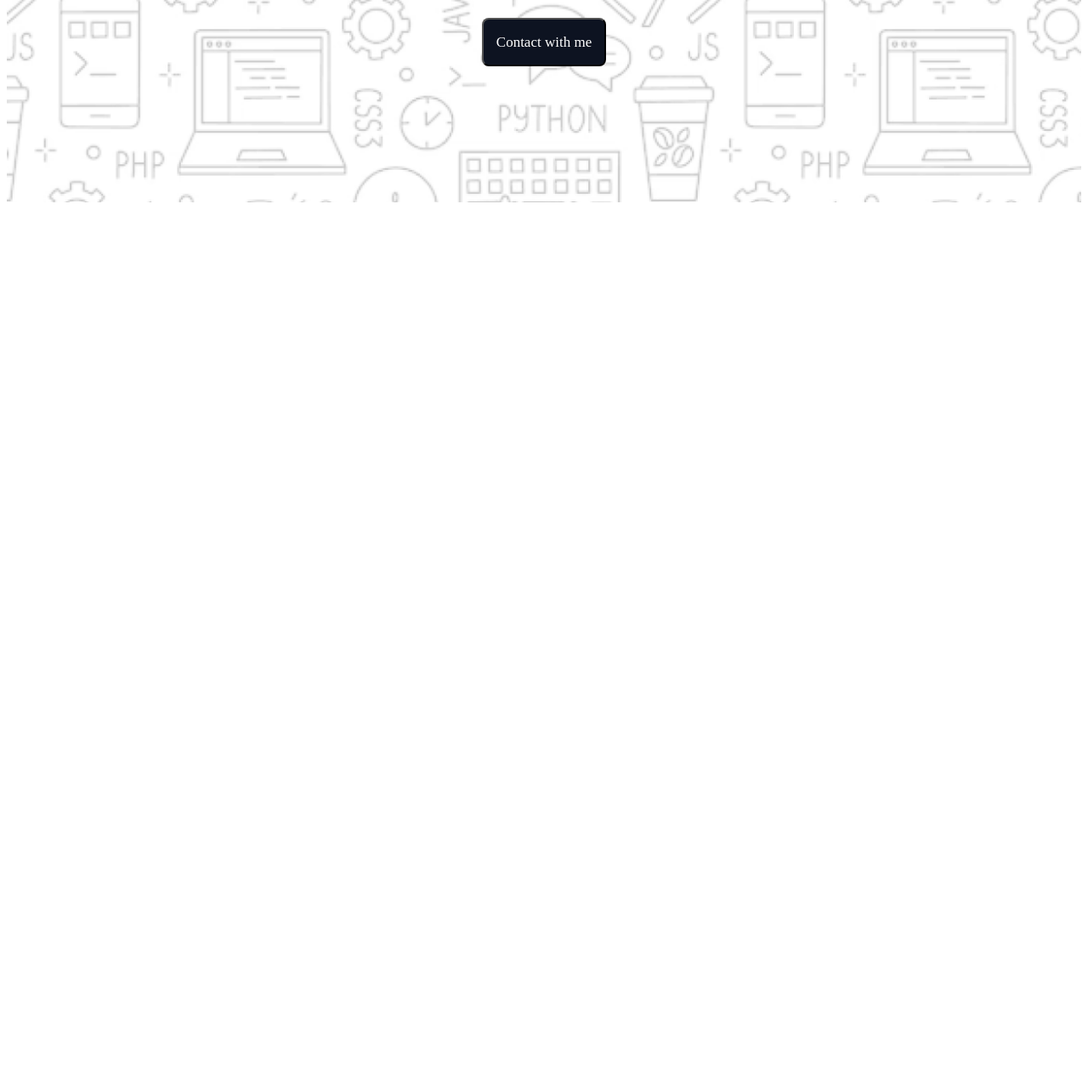
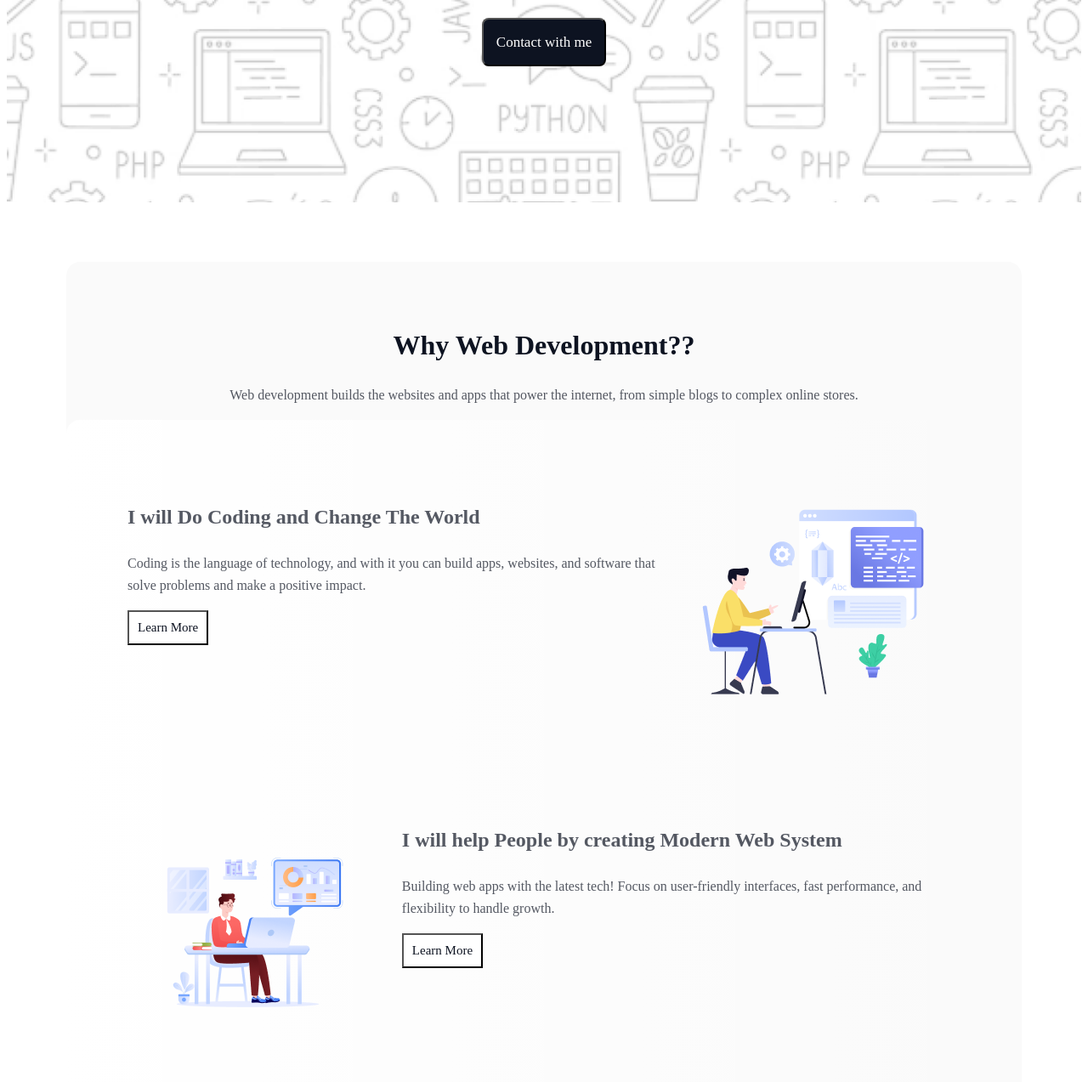
Before and after one commit to Humaun-hk/First-assignment, a plain HTML site: page index.html in a window 1280 px wide. Shown: the part 500-1773 px from the top of the page at 85% size. Before the commit the page ends 800 px from the top, so only its background shows below. Drawn offline with Linux system fonts and the light colour scheme; a web font is replaced by a local one.

Commit message:
second section

```diff
--- a/Style/style.css
+++ b/Style/style.css
@@ -9,7 +9,7 @@
   justify-content: center;
   padding-top: 28px;
 }
-.hero .intro h1 {
+.intro h1 {
   color: rgb(13, 19, 33);
   font-family: Azeret Mono;
   font-size: 48px;
@@ -18,7 +18,7 @@
   letter-spacing: 0%;
   text-align: center;
 }
-.hero .intro p {
+.intro p {
   color: rgb(13, 19, 33);
   font-family: Azeret Mono;
   font-size: 16px;
@@ -26,8 +26,9 @@
   line-height: 26px;
   letter-spacing: 0%;
   text-align: center;
+  opacity: 0.7;
 }
-.hero .intro .btn {
+.btn {
   border-radius: 8px;
   background: rgb(13, 19, 33);
   color: rgb(255, 255, 255);
@@ -40,8 +41,90 @@
   padding: 15px;
   cursor: pointer;
 }
-.btn-cont{
+.btn-cont {
   margin-top: 45px;
   display: flex;
   justify-content: center;
 }
+.next {
+  border-radius: 16px;
+  background: rgba(13, 19, 33, 0.02);
+  margin: 70px;
+}
+.second h1 {
+  color: rgb(13, 19, 33);
+  font-family: Azeret Mono;
+  font-size: 32px;
+  font-weight: 800;
+  line-height: 37px;
+  letter-spacing: 0%;
+  text-align: center;
+  padding-top: 80px;
+}
+.second p {
+  color: rgb(13, 19, 33);
+  font-family: Azeret Mono;
+  font-size: 16px;
+  font-weight: 400;
+  line-height: 26px;
+  letter-spacing: 0%;
+  text-align: center;
+  opacity: 0.7;
+}
+.box {
+  border-radius: 16px;
+  background: linear-gradient(
+    90deg,
+    rgb(255, 255, 255),
+    rgba(255, 255, 255, 0) 100%
+  );
+  padding: 48px;
+}
+.ttx h3 {
+  color: rgba(13, 19, 33, 0.7);
+  font-family: Azeret Mono;
+  font-size: 24px;
+  font-weight: 700;
+  line-height: 36px;
+  letter-spacing: 0%;
+  text-align: left;
+}
+.l-text p {
+  color: rgb(13, 19, 33);
+  font-family: Azeret Mono;
+  font-size: 16px;
+  font-weight: 400;
+  line-height: 26px;
+  letter-spacing: 0%;
+  text-align: left;
+}
+.btn-box {
+  color: rgb(13, 19, 33);
+  font-family: Azeret Mono;
+  font-size: 15px;
+  text-align: center;
+  padding: 10px;
+  background-color: white;
+}
+.one {
+  width: 600px;
+}
+.two {
+  width: 300px;
+  margin: 30px;
+  display: flex;
+  align-items: right;
+}
+.little {
+  display: flex;
+  margin-bottom: 32px;
+  padding: 24px;
+  justify-content: space-between;
+}
+.ttx{
+  width: 750px;
+}
+#second{
+  flex-direction: row-reverse;
+  justify-content:start;
+}
--- a/index.html
+++ b/index.html
@@ -24,5 +24,66 @@
         </div>
       </div>
     </section>
+    <section>
+      <div class="next">
+        <div class="second">
+          <h1>Why Web Development??</h1>
+          <p>
+            Web development builds the websites and apps that power the
+            internet, from simple blogs to complex online stores.
+          </p>
+          <div class="box">
+            <div class="little">
+              <div class="ttx">
+                <h3>I will Do Coding and Change The World</h3>
+                <div class="l-text">
+                  <p>
+                    Coding is the language of technology, and with it you can
+                    build apps, websites, and software that solve problems and
+                    make a positive impact.
+                  </p>
+                  <button class="btn-box">Learn More</button>
+                </div>
+              </div>
+              <div class="two">
+                <img src="./assets/Layer_1.png" alt="" />
+              </div>
+            </div>
+            <!-- second -->
+            <div id="second" class="little">
+              <div class="ttx">
+                <h3>I will help People by creating Modern Web System</h3>
+                <div class="l-text">
+                  <p>
+                    Building web apps with the latest tech! Focus on
+                    user-friendly interfaces, fast performance, and flexibility
+                    to handle growth.
+                  </p>
+                  <button class="btn-box">Learn More</button>
+                </div>
+              </div>
+              <div class="two">
+                <img src="./assets/Group 3.png" alt="" />
+              </div>
+            </div>
+            <!-- third -->
+            <div class="little">
+              <div class="ttx">
+                <h3>I will Do Coding and Change The World</h3>
+                <div class="l-text">
+                  <p>
+                    Imagine creating educational tools, tackling environmental challenges, or even making healthcare more accessible. With coding skills, you have the potential to develop something groundbreaking that has a real impact on the world.
+                  </p>
+                  <button class="btn-box">Learn More</button>
+                </div>
+              </div>
+              <div class="two">
+                <img src="./assets/Group 4.png" alt="" />
+              </div>
+            </div>
+          </div>
+        </div>
+      </div>
+    </section>
   </body>
 </html>
```
